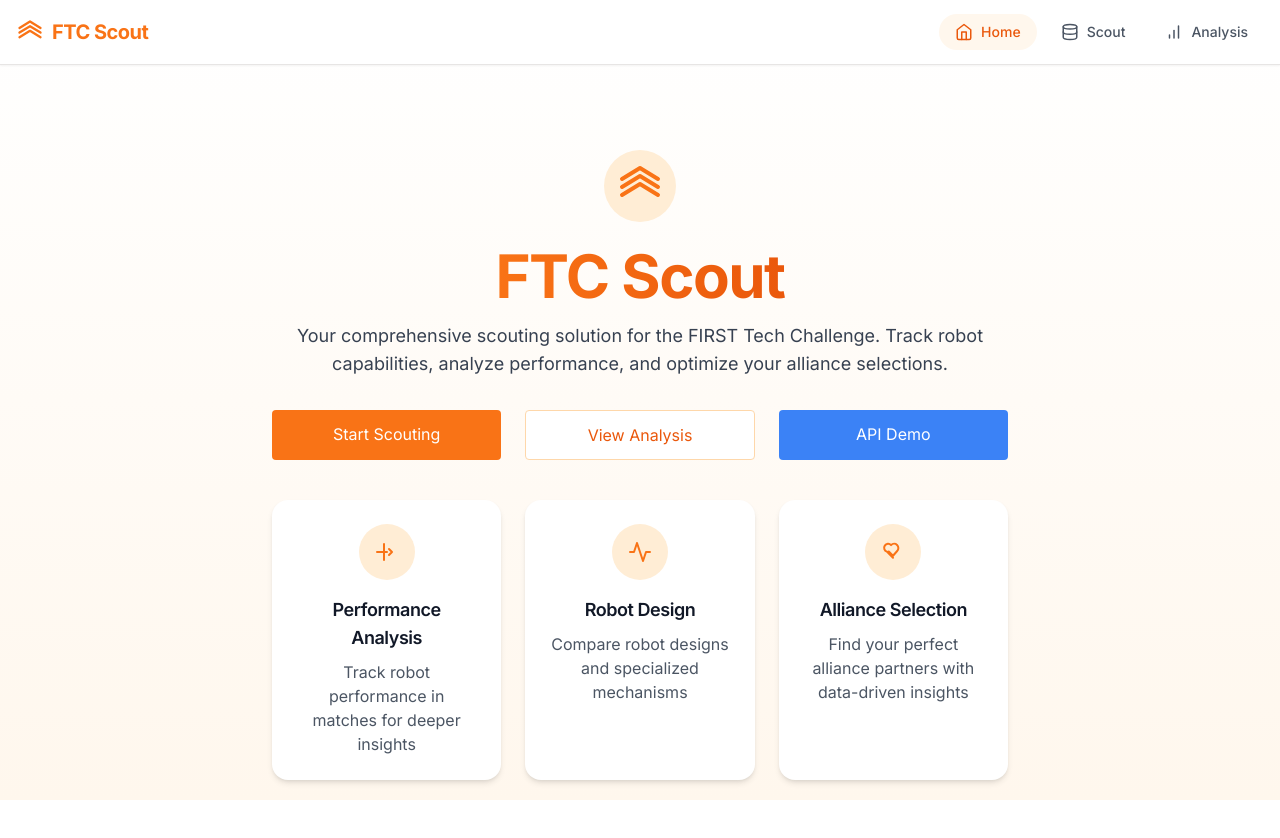
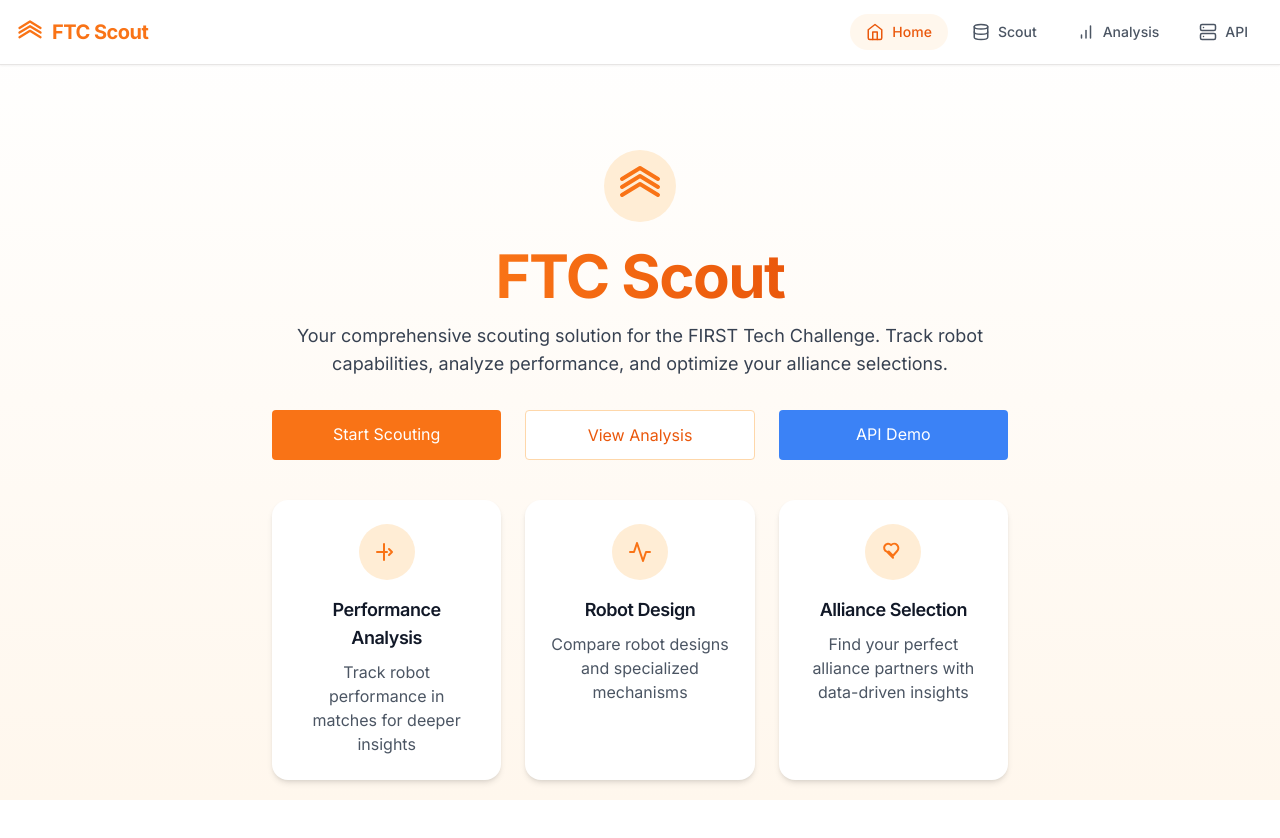
Before and after one commit to Emre-Kaymaz-sudo/ftc-scout-main, a Next.js app in the folder FTC Scout/: page / in a window 1280 px wide. Shown: the top 838 px of the page. Built offline with nearby package versions, Linux system fonts and the light colour scheme.

Commit message:
Fix navigation and API issues for production deployment

```diff
--- a/FTC Scout/src/components/Navbar.tsx
+++ b/FTC Scout/src/components/Navbar.tsx
@@ -2,7 +2,7 @@
 
 import Link from 'next/link';
 import { usePathname } from 'next/navigation';
-import { Database, BarChart, Home } from 'lucide-react';
+import { Database, BarChart, Home, Server } from 'lucide-react';
 
 export function Navbar() {
   const pathname = usePathname();
@@ -53,6 +53,17 @@ export function Navbar() {
               <BarChart size={18} />
               <span className="hidden sm:inline">Analysis</span>
             </Link>
+            <Link
+              href="/teams-api"
+              className={`rounded-full px-4 py-2 text-sm font-medium flex items-center gap-2 transition-colors ${
+                pathname.startsWith('/teams-api')
+                  ? 'bg-orange-50 text-orange-600'
+                  : 'text-gray-600 hover:bg-orange-50 hover:text-orange-600'
+              }`}
+            >
+              <Server size={18} />
+              <span className="hidden sm:inline">API</span>
+            </Link>
           </div>
         </div>
       </div>
```
